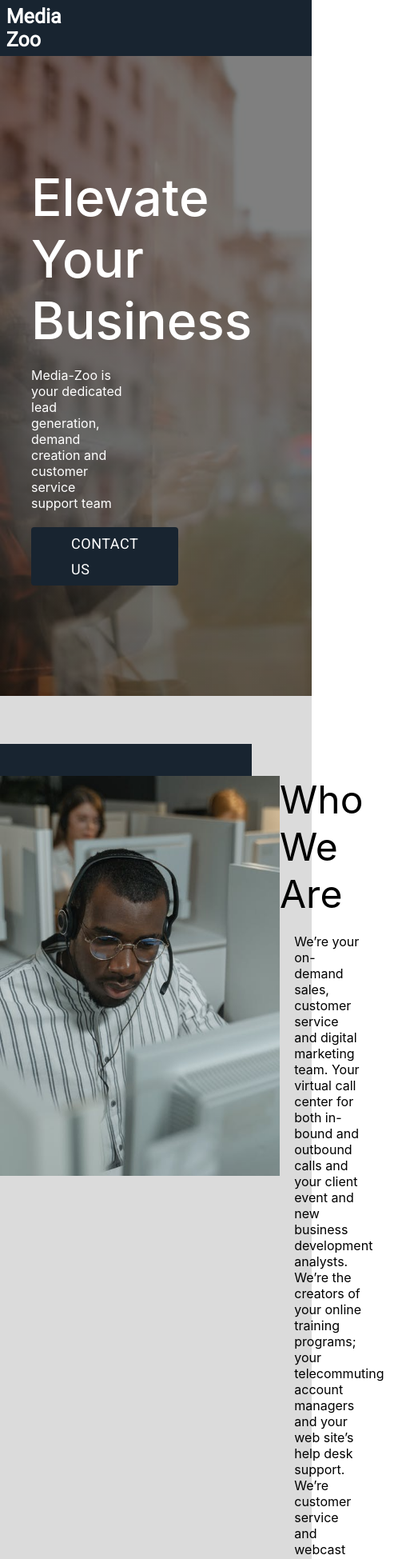
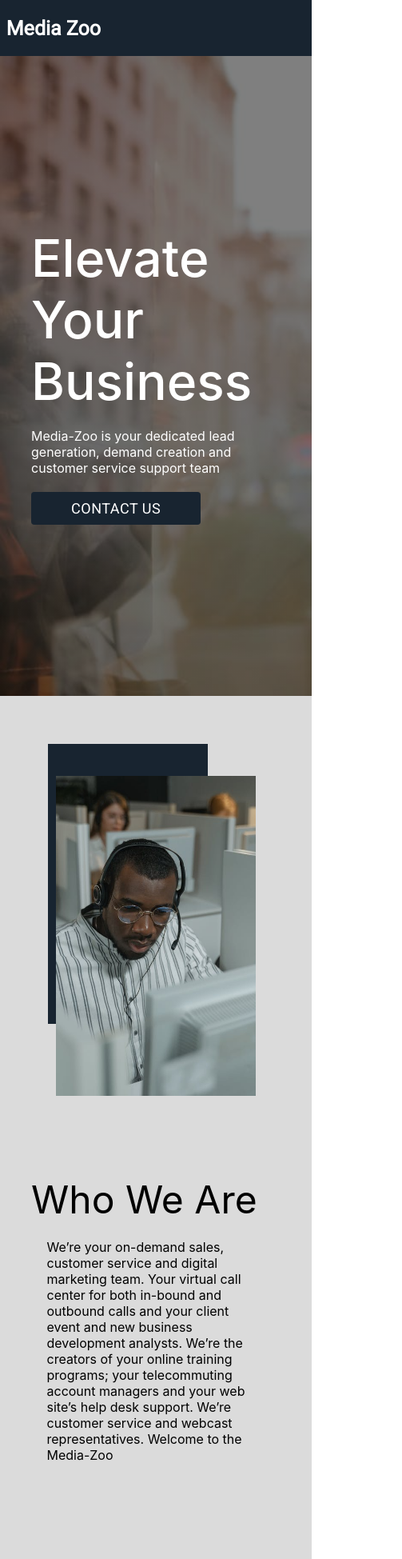
Before and after one commit to TaharkaZ/mediazoo, a React (Create React App) app: page / in a window 390 px wide. Shown: the top 1949 px of the page at 80% size, 503 px wide, since content can reach past the window. Built offline with nearby package versions, Linux system fonts and the light colour scheme.

Commit message:
made the home page more mobile friendly.

```diff
--- a/public/index.html
+++ b/public/index.html
@@ -2,7 +2,7 @@
 <html lang="en">
   <head>
     <meta charset="utf-8" />
-    <link rel="icon" href="%PUBLIC_URL%/favicon.ico" />
+    <link rel="icon" href="#" />
     <meta name="viewport" content="width=device-width, initial-scale=1" />
     <meta name="theme-color" content="#000000" />
     <meta
--- a/src/components/Footer.js
+++ b/src/components/Footer.js
@@ -7,7 +7,7 @@
         return(
         <div class="footer">
             <div class="footer-top">MEDIA-ZOO | contact@media-zoo.com | 844-854-0458</div>
-            <div class="footer-bottom">&#169; Media-Zoo all rights reserved</div>
+            <div class="footer-bottom">&#169; 2020 Media-Zoo all rights reserved.</div>
         </div>
         );
 }
--- a/src/styles/components/Footer.scss
+++ b/src/styles/components/Footer.scss
@@ -19,4 +19,5 @@
     background-color: #10181F;
     height:30px;
     padding-left:50px;
+    padding-bottom:20px;
 }
--- a/src/styles/components/Header.scss
+++ b/src/styles/components/Header.scss
@@ -11,7 +11,7 @@
         // min-height: 48px;
 
         .header-logo{
-            width:30%;
+            width:100%;
             margin-left:2%;
             font-weight: bolder;
             font-size: 25px;
--- a/src/styles/components/Home.scss
+++ b/src/styles/components/Home.scss
@@ -1,3 +1,5 @@
+@import './utilities/Mixins.scss';
+
 #home{
 
         .hero{
@@ -12,6 +14,9 @@
                 justify-content: center;
                 height: 100%;
                 width:30%;
+                @include respond-below(sm){
+                    width:80%;
+                }
                 color: white;
                 margin-left: 10vw;
                 // background-color: red;
@@ -39,6 +44,9 @@
             .home-row{
                 display: grid;
                 grid-template-columns: 1fr 1fr;
+                @include respond-below(sm){
+                    grid-template-columns: 1fr;
+                }
                 gap: 0px 0px;
                 background-color: #DBDBDB;
                 width: 100%;
@@ -59,6 +67,10 @@
                         position: absolute;
                         height:500px;
                         width:350px;
+                        @include respond-below(sm){
+                            height: 400px;
+                            width: 250px;
+                        }
                     }
 
                     .home-backdrop-left{
@@ -67,6 +79,10 @@
                         position: relative;
                         width:350px;
                         height: 500px;
+                        @include respond-below(sm){
+                            width: 200px;
+                            height: 350px;
+                        }
                         right: 35px;
                         bottom: 40px;
                     }
@@ -76,6 +92,10 @@
                         position: relative;
                         width:350px;
                         height: 500px;
+                        @include respond-below(sm){
+                            width: 200px;
+                            height: 350px;
+                        }
                         left: 35px;
                         bottom: 40px;
                     }
@@ -92,10 +112,17 @@
                     .home-header{
                         font-size: 3rem;
                         padding-bottom: 20px;
+
+                        @include respond-below(sm){
+                            width:80%;
+                        }
                     }
 
                     .home-description{
                         width:70%;
+                        @include respond-below(sm){
+                            margin-bottom: 60px;
+                        }
                     }
 
                 }
--- /dev/null
+++ b/src/styles/components/utilities/Mixins.scss
@@ -0,0 +1,81 @@
+/*
+  MEDIA QUERIES
+  Courtesy of @jcadiente505
+*/
+
+$breakpoints: (
+  xs: 400px,
+  sm: 575px,
+  md: 768px,
+  lg: 992px,
+  xl: 1200px
+);
+
+/*
+ RESPOND ABOVE
+ @include respond-above(sm) {}
+*/
+@mixin respond-above($breakpoint) {
+  @if map-has-key($breakpoints, $breakpoint) {
+    $breakpoint-value: map-get($breakpoints, $breakpoint);
+    @media (min-width: $breakpoint-value) {
+      @content;
+    }
+  } @else {
+    @warn 'Invalid breakpoint: #{$breakpoint}.';
+  }
+}
+
+
+/*
+  RESPOND BELOW
+  usage @include respond-below(sm) {}
+*/
+@mixin respond-below($breakpoint) {
+  @if map-has-key($breakpoints, $breakpoint) {
+    $breakpoint-value: map-get($breakpoints, $breakpoint);
+    @media (max-width: ($breakpoint-value - 1)) {
+      @content;
+    }
+  } @else {
+    @warn 'Invalid breakpoint: #{$breakpoint}.';
+  }
+}
+
+/*
+  RESPOND BETWEEN
+  usage @include respond-between(sm, md)
+*/
+@mixin respond-between($lower, $upper) {
+  @if map-has-key($breakpoints, $lower) and map-has-key($breakpoints, $upper) {
+    $lower-breakpoint: map-get($breakpoints, $lower);
+    $upper-breakpoint: map-get($breakpoints, $upper);
+    @media (min-width: $lower-breakpoint) and (max-width: ($upper-breakpoint - 1)) {
+      @content;
+    }
+  } @else {
+    @if (map-has-key($breakpoints, $lower) == false) {
+      @warn 'Your lower breakpoint was invalid: #{$lower}.';
+    }
+    @if (map-has-key($breakpoints, $upper) == false) {
+      @warn 'Your upper breakpoint was invalid: #{$upper}.';
+    }
+  }
+}
+
+/*
+ORIENTATION
+usage @inlcude orientation(landscape)
+*/
+@mixin orientation($direction) {
+
+  $orientation-landscape: "(orientation:landscape)";
+  $orientation-portrait: "(orientation:portrait)";
+
+  @if $direction == landscape {
+    @media #{$orientation-landscape} { @content; }
+  }
+  @if $direction == portrait {
+    @media #{$orientation-portrait} { @content; }
+  }
+}
```
